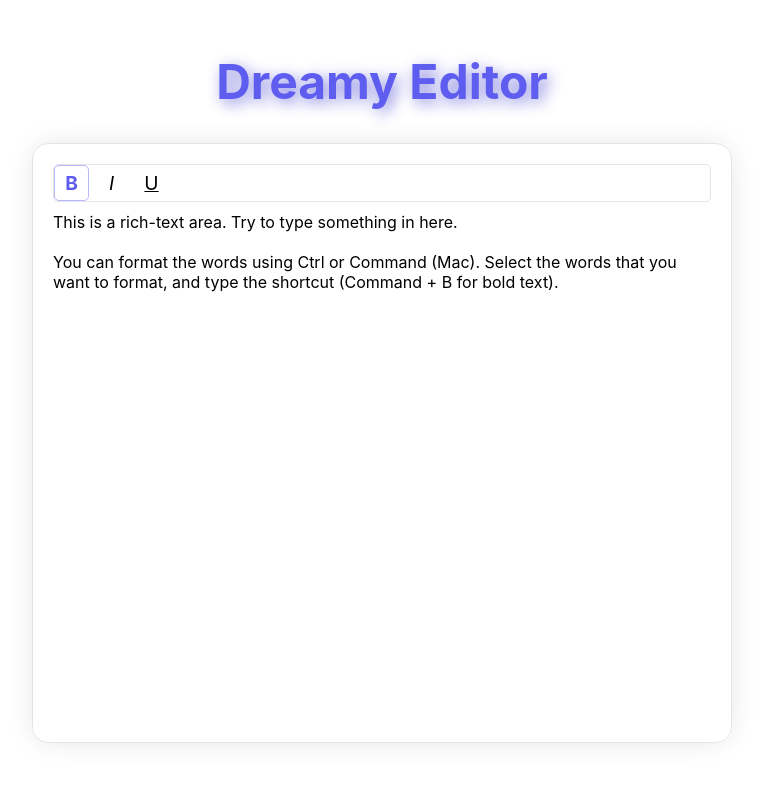
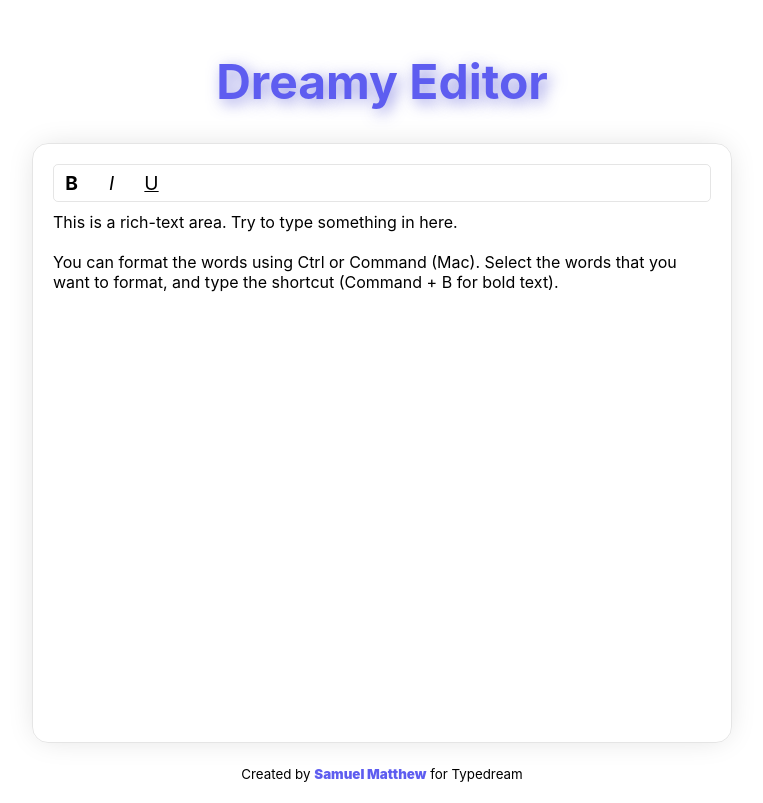
Before and after one commit to samuelmtthw/typedream-rich-text, a Next.js app: page / in a window 1280 px wide. Shown: the whole page, without its empty margins (258-1021 px from the left). Built offline with nearby package versions, Linux system fonts and the light colour scheme.

Commit message:
:sparkles: Add functionality to FormatButtons

```diff
--- /dev/null
+++ b/components/FormatButton.js
@@ -0,0 +1,20 @@
+import { useSlate } from "slate-react";
+import CustomEditor from "../helpers/CustomEditor";
+
+function FormatButton({ format, children }) {
+  const editor = useSlate();
+  const handleClick = (event) => {
+    event.preventDefault();
+    CustomEditor.toggleMark(editor, format);
+  };
+
+  const isActive = CustomEditor.isMarkActive(editor, format);
+
+  return (
+    <div className={`button ${isActive ? "active" : ""}`} onClick={handleClick}>
+      {children}
+    </div>
+  );
+}
+
+export default FormatButton;
--- a/pages/index.js
+++ b/pages/index.js
@@ -5,6 +5,7 @@ import DefaultElement from "../components/DefaultElement";
 import Leaf from "../components/Leaf";
 import CustomEditor from "../helpers/CustomEditor";
 import Head from "next/head";
+import FormatButton from "../components/FormatButton.js";
 
 export default function Home() {
   const editor = useMemo(() => withReact(createEditor()), []);
@@ -35,22 +36,22 @@ export default function Home() {
       <div className="page">
         <h1>Dreamy Editor</h1>
         <div className="card">
-          <div className="buttons">
-            <div className="button active">
-              <strong>B</strong>
-            </div>
-            <div className="button ">
-              <i>I</i>
-            </div>
-            <div className="button ">
-              <u>U</u>
-            </div>
-          </div>
           <Slate
             editor={editor}
             value={value}
             onChange={(newValue) => setValue(newValue)}
           >
+            <div className="buttons">
+              <FormatButton editor={editor} format="bold">
+                <strong>B</strong>
+              </FormatButton>
+              <FormatButton editor={editor} format="italic">
+                <i>I</i>
+              </FormatButton>
+              <FormatButton editor={editor} format="underline">
+                <u>U</u>
+              </FormatButton>
+            </div>
             <Editable
               renderElement={renderElement}
               renderLeaf={renderLeaf}
@@ -83,6 +84,14 @@ export default function Home() {
             />
           </Slate>
         </div>
+        <br />
+        <footer>
+          <small>
+            Created by{" "}
+            <a href="https://github.com/samuelmtthw">Samuel Matthew</a> for
+            Typedream
+          </small>
+        </footer>
       </div>
     </>
   );
--- a/styles/globals.css
+++ b/styles/globals.css
@@ -26,7 +26,7 @@ a {
 h1 {
   font-size: 3rem;
   color: #5e5df0;
-  text-shadow: 4px 4px 15px #8181e0;
+  text-shadow: 4px 4px 15px rgba(129, 129, 224, 0.836);
 }
 
 .card {
@@ -71,3 +71,12 @@ p {
   color: #5e5df0;
   border: 1px solid #b7b7fd;
 }
+
+a {
+  color: #5e5df0;
+  font-weight: 900;
+}
+
+a:hover {
+  text-decoration: underline;
+}
```
